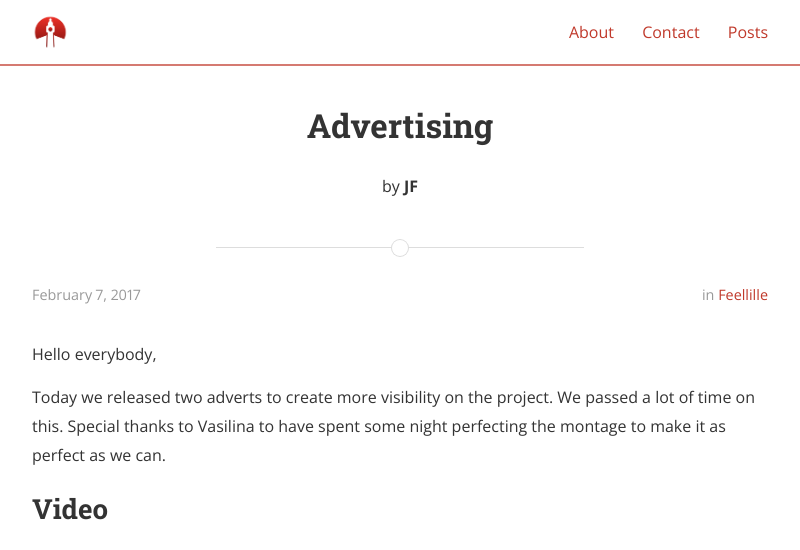
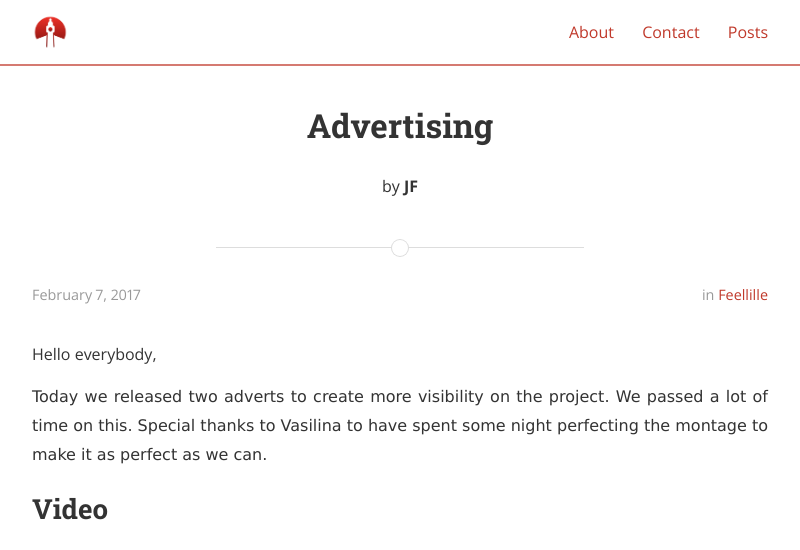
Before and after one commit to LinaEfer/FeelLilleDevBlog, a Jekyll site: the page built from _posts/2017-02-07-Advertising.markdown, in a window 1280 px wide. Shown: the top 550 px of the page, without its empty margins (240-1040 px from the left). Built offline with Jekyll 4.4.1, drawn with Linux system fonts in a browser that asks for light colours; nearby versions of some CDN libraries; comment, search, counter and statistics services are not loaded; a style sheet for code colours, icons or effects is not loaded; grey boxes are pictures that could not be loaded.

Commit message:
correctif

```diff
--- a/_posts/2017-02-07-Advertising.markdown
+++ b/_posts/2017-02-07-Advertising.markdown
@@ -12,7 +12,7 @@ Hello everybody,
 
 Today we released two adverts to create more visibility on the project.
 We passed a lot of time on this. Special thanks to Vasilina to have spent some night perfecting the montage to make it as perfect as we can.
-
+{: style="text-align: justify; font-family: Verdana, Geneva, sans-serif"}
 
 
 ## Video
@@ -21,7 +21,7 @@ We passed a lot of time on this. Special thanks to Vasilina to have spent some n
 
 ## Poster
 
-<img src="../../../../assets/posts/FeelLille_Poster-1.png" style="width: 20%; height: 20%">
+<img src="../../../../assets/posts/FeelLille_Poster-1.png" style="width: 40%; height: 40%">
 
 
 
```
